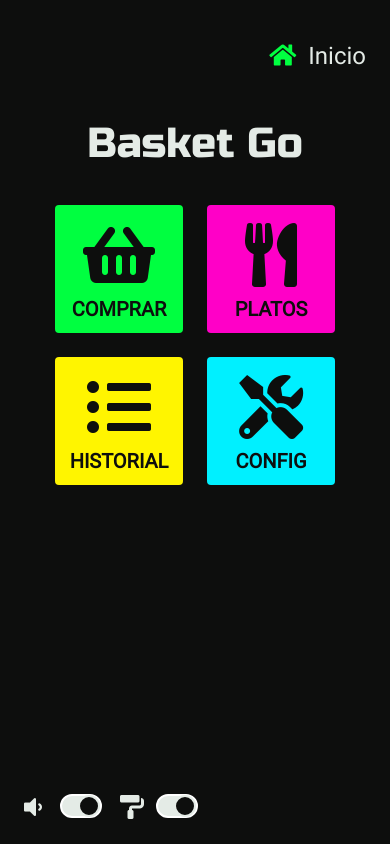
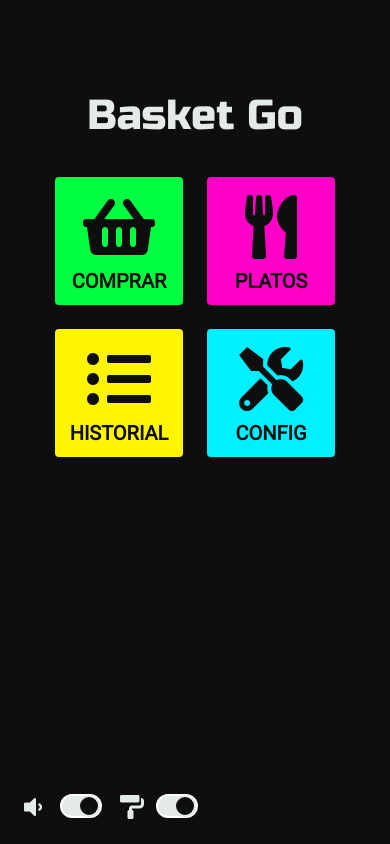
Before and after one commit to kode-neko/kn-basket-go, a React Native app: screen /home in a window 390 px wide. Built offline with nearby package versions, Linux system fonts and the light colour scheme.

Commit message:
[init] hide & show bar

```diff
--- a/App.tsx
+++ b/App.tsx
@@ -1,17 +1,15 @@
 import { useFonts } from 'expo-font';
-import { useEffect, useState } from 'react';
+import { useEffect } from 'react';
 import * as SplashScreen from 'expo-splash-screen';41;
 import { store } from './store';
 import { Provider } from 'react-redux';
 import Container from './Container';
 import './i18n';
-import { useTranslation } from 'react-i18next';
 
 // Splash screen visible
 SplashScreen.preventAutoHideAsync();
 
 export default function App() {
-  const { t, i18n } = useTranslation();
   const [ fontsLoaded ] = useFonts({
     'roboto': require('./assets/fonts/roboto.ttf'),
     'ruso-one': require('./assets/fonts/russo-one.ttf')
@@ -21,7 +19,6 @@ export default function App() {
   useEffect(() => {
     if(fontsLoaded) {
       splashScreenLoading();
-      i18n.changeLanguage('es');
     }
   }, [ fontsLoaded ]);
 
--- a/components/HeaderBG/HeaderBG.tsx
+++ b/components/HeaderBG/HeaderBG.tsx
@@ -56,7 +56,8 @@ const HeaderBG: React.FC<NativeStackHeaderProps> = ({ back, navigation, route: {
           />
         </TouchableOpacity>
       }
-      <View style={themeStyle(theme).right}>
+      { name !== 'home' &&
+        <View style={themeStyle(theme).right}>
         <FontAwesome5
           name={titleIcon[name]}
           size={24}
@@ -64,6 +65,7 @@ const HeaderBG: React.FC<NativeStackHeaderProps> = ({ back, navigation, route: {
         />
         <Text style={themeStyle(theme).title}>{t(`titles.${name}`)}</Text>
       </View>
+      }
     </View>
   );
 };
```
